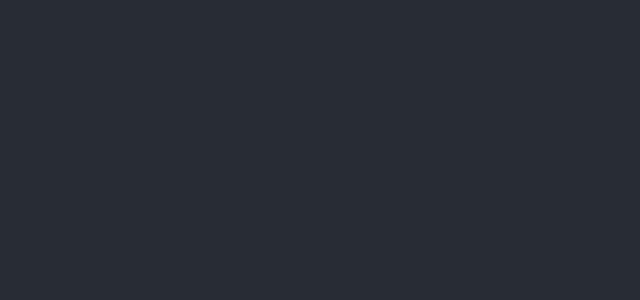
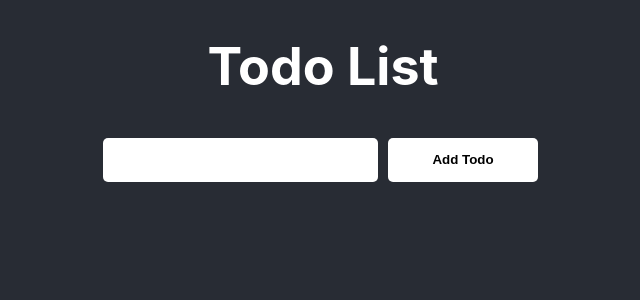
Before and after one commit to marco-amorim/tcc-monolith, a React (Create React App) app: page /todo-list in a window 1280 px wide. Shown: the top 300 px of the page, without its empty margins (317-957 px from the left). Built offline with nearby package versions, Linux system fonts and the light colour scheme.

Commit message:
create todolist component

```diff
--- a/src/App.css
+++ b/src/App.css
@@ -1,3 +1,8 @@
 .App {
 	text-align: center;
+	display: flex;
+	flex-direction: column;
+	align-items: center;
+	justify-content: center;
+  font-size: calc(10px + 2vmin);
 }
--- a/src/App.js
+++ b/src/App.js
@@ -1,12 +1,14 @@
 import { BrowserRouter, Route } from 'react-router-dom';
 import './App.css';
 import Counter from './components/Counter';
+import TodoList from './components/TodoList';
 
 function App() {
 	return (
 		<div className="App">
 			<BrowserRouter>
 				<Route exact path="/counter" component={Counter} />
+				<Route exact path="/todo-list" component={TodoList} />
 			</BrowserRouter>
 		</div>
 	);
--- /dev/null
+++ b/src/components/TodoList/index.js
@@ -0,0 +1,36 @@
+import React, { useState } from 'react';
+import './styles.css';
+
+const TodoList = () => {
+	const [todos, setTodos] = useState([]);
+	const [todo, setTodo] = useState('');
+
+	const addTodo = (event) => {
+		event.preventDefault();
+		if (todo.trim()) {
+			setTodos([...todos, todo]);
+			setTodo('');
+		}
+	};
+
+	return (
+		<div className="todo-list">
+			<h1>Todo List</h1>
+			<form onSubmit={addTodo}>
+				<input
+					type="text"
+					value={todo}
+					onChange={(event) => setTodo(event.target.value)}
+				/>
+				<button type="submit">Add Todo</button>
+			</form>
+			<ul>
+				{todos.map((todo, index) => {
+					return <li key={index}>{todo}</li>;
+				})}
+			</ul>
+		</div>
+	);
+};
+
+export default TodoList;
--- /dev/null
+++ b/src/components/TodoList/styles.css
@@ -0,0 +1,44 @@
+.todo-list {
+	margin-left: auto;
+	margin-right: auto;
+	display: flex;
+	flex-direction: column;
+	justify-content: center;
+	align-items: center;
+	background-color: #282c34;
+}
+
+.todo-list input {
+	height: 34px;
+	outline: none;
+	border: none;
+	font-size: 20px;
+	padding: 5px;
+	border-radius: 5px;
+}
+
+.todo-list button {
+	height: 44px;
+	border-radius: 5px;
+	outline: none;
+	border: none;
+	cursor: pointer;
+	background-color: #ffffff;
+	color: #000000;
+	font-weight: bold;
+	padding: 10px;
+	user-select: none;
+	margin-left: 10px;
+	transition: all 0.3s;
+  font-size: 13.33px;
+}
+
+.todo-list form {
+	display: flex;
+	align-items: center;
+	justify-content: space-around;
+}
+
+.todo-list ul {
+	margin-right: auto;
+}
```
